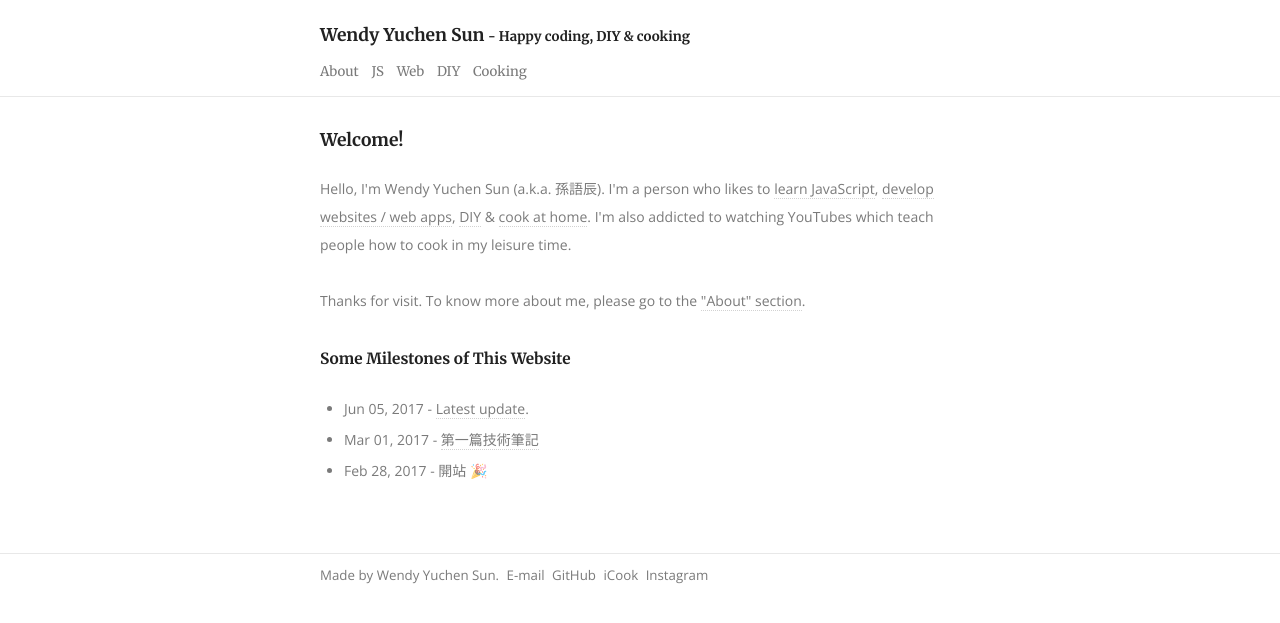
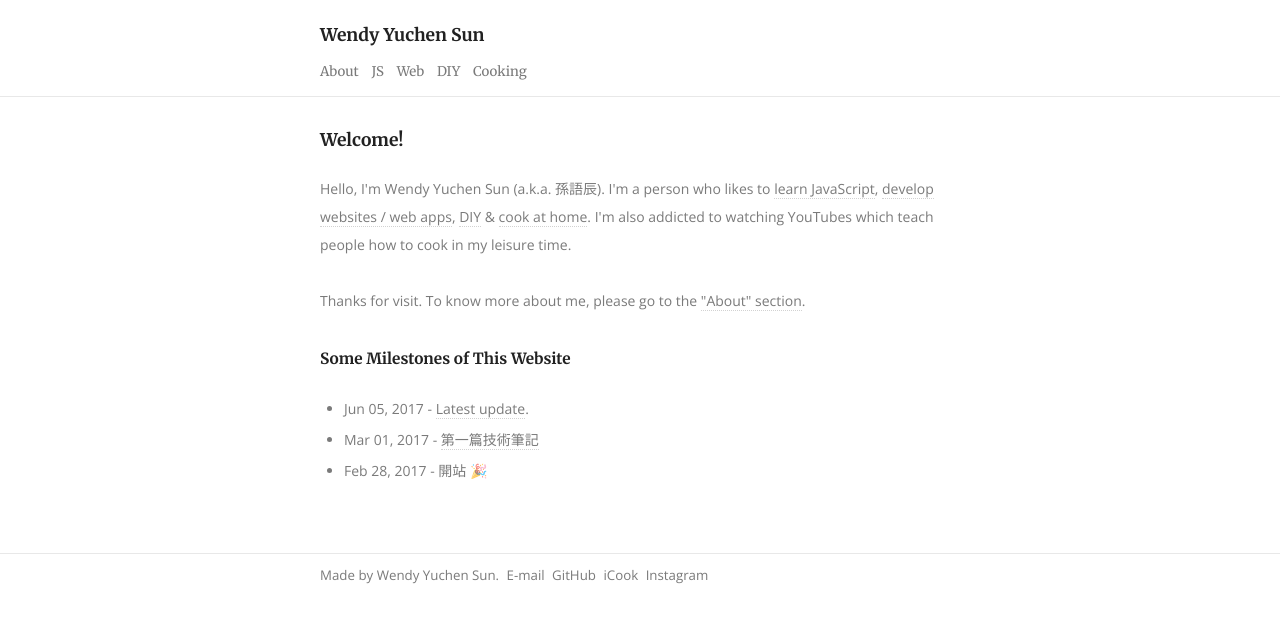
Before and after one commit to wendyyuchensun/wendyyuchensun.github.io, a Jekyll site: the page built from index.html, in a window 1280 px wide. Shown: the top 623 px of the page. Built offline with Jekyll 4.4.1, drawn with Linux system fonts in a browser that asks for light colours.

Commit message:
Rm site description in header

```diff
--- a/_includes/header.html
+++ b/_includes/header.html
@@ -1,6 +1,5 @@
 <a href="{{ site.url }}" id="siteid">
   <h1>{{ site.title }}</h1>
-  <h2>- {{ site.description }}</h2>
 </a>
 <nav>
   <span class="tab" id="about">
```
